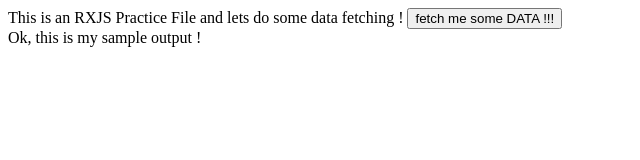
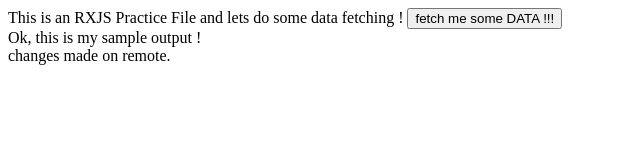
Before and after one commit to ashish051321/rxjs-project, a website built with webpack: page index.html in a window 1280 px wide. Shown: the whole page, without its empty margins (0-640 px from the left). Built offline with nearby package versions, Linux system fonts and the light colour scheme.

Commit message:
done here

```diff
--- a/index.html
+++ b/index.html
@@ -10,10 +10,11 @@
 
 <body>
 
-    This is an RXJS Practice File and lets do some data fetching !
+   This is an RXJS Practice File and lets do some data fetching !
 
   <button id="fetchdata">fetch me some DATA !!!</button>
   <div id="output"></div>
+  changes made on remote.
 <script src="app.js"></script>
 </body>
 </html>
```
